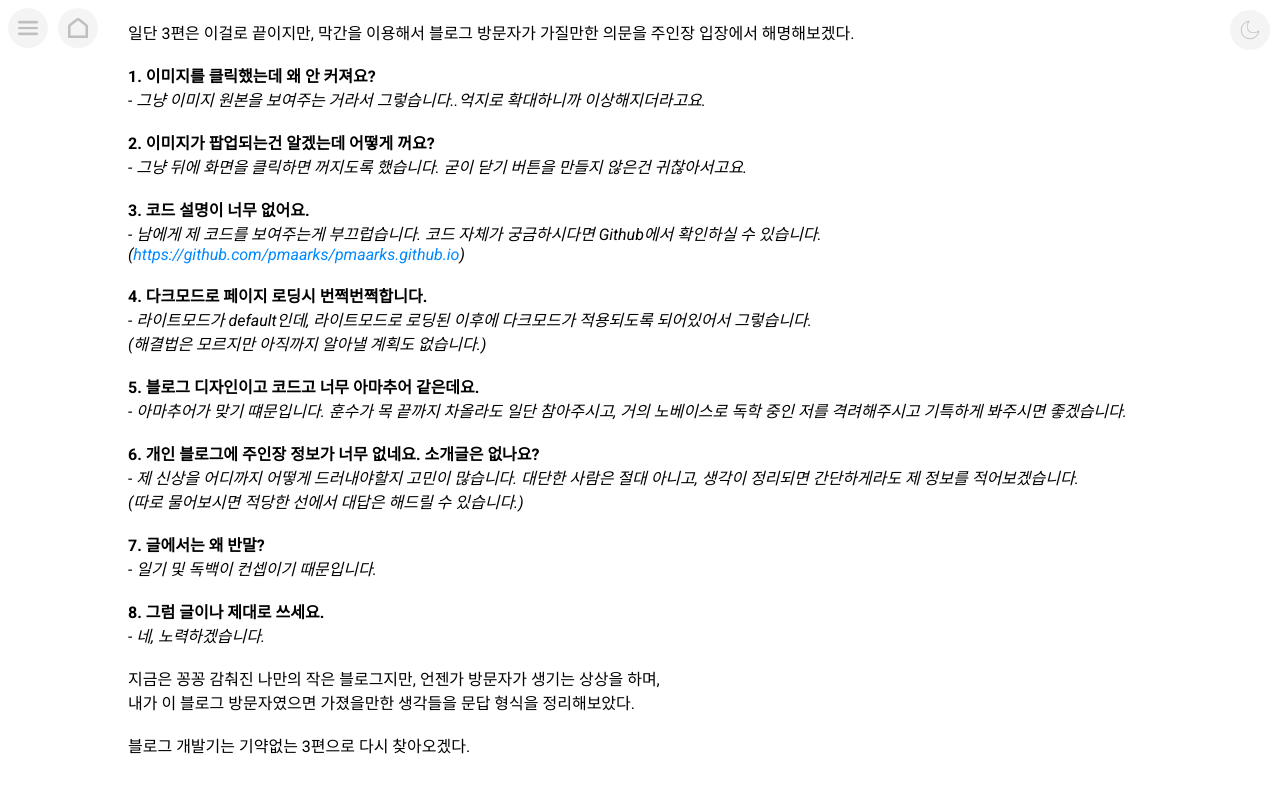
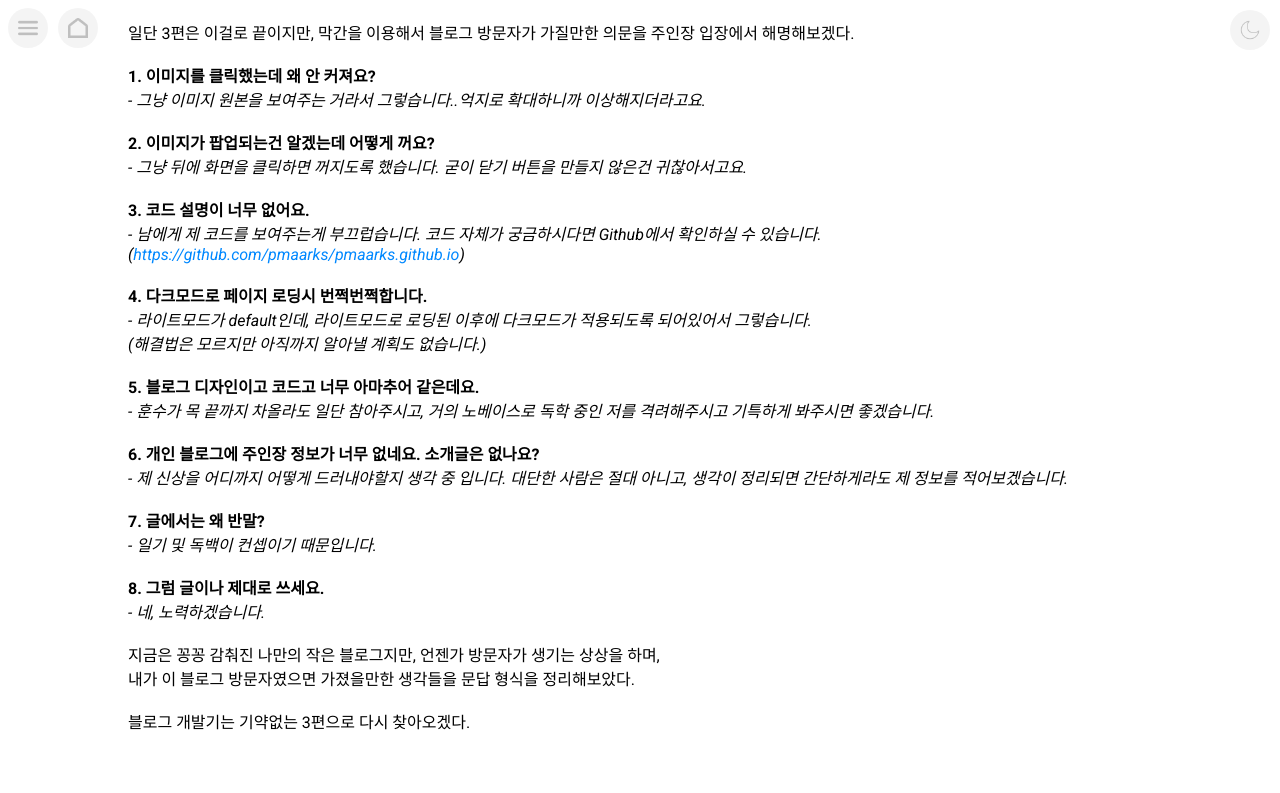
Before and after one commit to pmaarks/pmaarks.github.io, a Jekyll site: the page built from _posts/2024-08-12-3-블로그-개발기-3.md, in a window 1280 px wide and 900 px high, scrolled down 4615 px. Shown: the top 793 px of the window. Built offline with Jekyll 4.4.1, drawn with Linux system fonts in a browser that asks for light colours; comment, search, counter and statistics services are not loaded.

```diff
--- a/_layouts/default.html
+++ b/_layouts/default.html
@@ -21,7 +21,7 @@
     <div class="spacer"></div>
     {% include navigation_me.html %}
     <div class="spacer"></div>
-    <p id="version" onclick="document.location.href='https://github.com/pmaarks/pmaarks.github.io'">v240810</p>
+    <p id="version" onclick="document.location.href='https://github.com/pmaarks/pmaarks.github.io'">v240812</p>
     <hr/>
     <div class="spacer"></div>
 
--- a/_posts/2024-08-12-3-블로그-개발기-3.md
+++ b/_posts/2024-08-12-3-블로그-개발기-3.md
@@ -139,11 +139,10 @@ document.getElementById("giscus").setAttribute('data-theme', "transparent_dark")
 *(해결법은 모르지만 아직까지 알아낼 계획도 없습니다.)*<br>
 <br>
 **5. 블로그 디자인이고 코드고 너무 아마추어 같은데요.**<br>
-*- 아마추어가 맞기 떄문입니다. 훈수가 목 끝까지 차올라도 일단 참아주시고, 거의 노베이스로 독학 중인 저를 격려해주시고 기특하게 봐주시면 좋겠습니다.*<br>
+*- 훈수가 목 끝까지 차올라도 일단 참아주시고, 거의 노베이스로 독학 중인 저를 격려해주시고 기특하게 봐주시면 좋겠습니다.*<br>
 <br>
 **6. 개인 블로그에 주인장 정보가 너무 없네요. 소개글은 없나요?**<br>
-*- 제 신상을 어디까지 어떻게 드러내야할지 고민이 많습니다. 대단한 사람은 절대 아니고, 생각이 정리되면 간단하게라도 제 정보를 적어보겠습니다.*<br>
-*(따로 물어보시면 적당한 선에서 대답은 해드릴 수 있습니다.)*<br>
+*- 제 신상을 어디까지 어떻게 드러내야할지 생각 중 입니다. 대단한 사람은 절대 아니고, 생각이 정리되면 간단하게라도 제 정보를 적어보겠습니다.*<br>
 <br>
 **7. 글에서는 왜 반말?**<br>
 *- 일기 및 독백이 컨셉이기 때문입니다.*<br>
```
Also changed, not shown: README.md.
